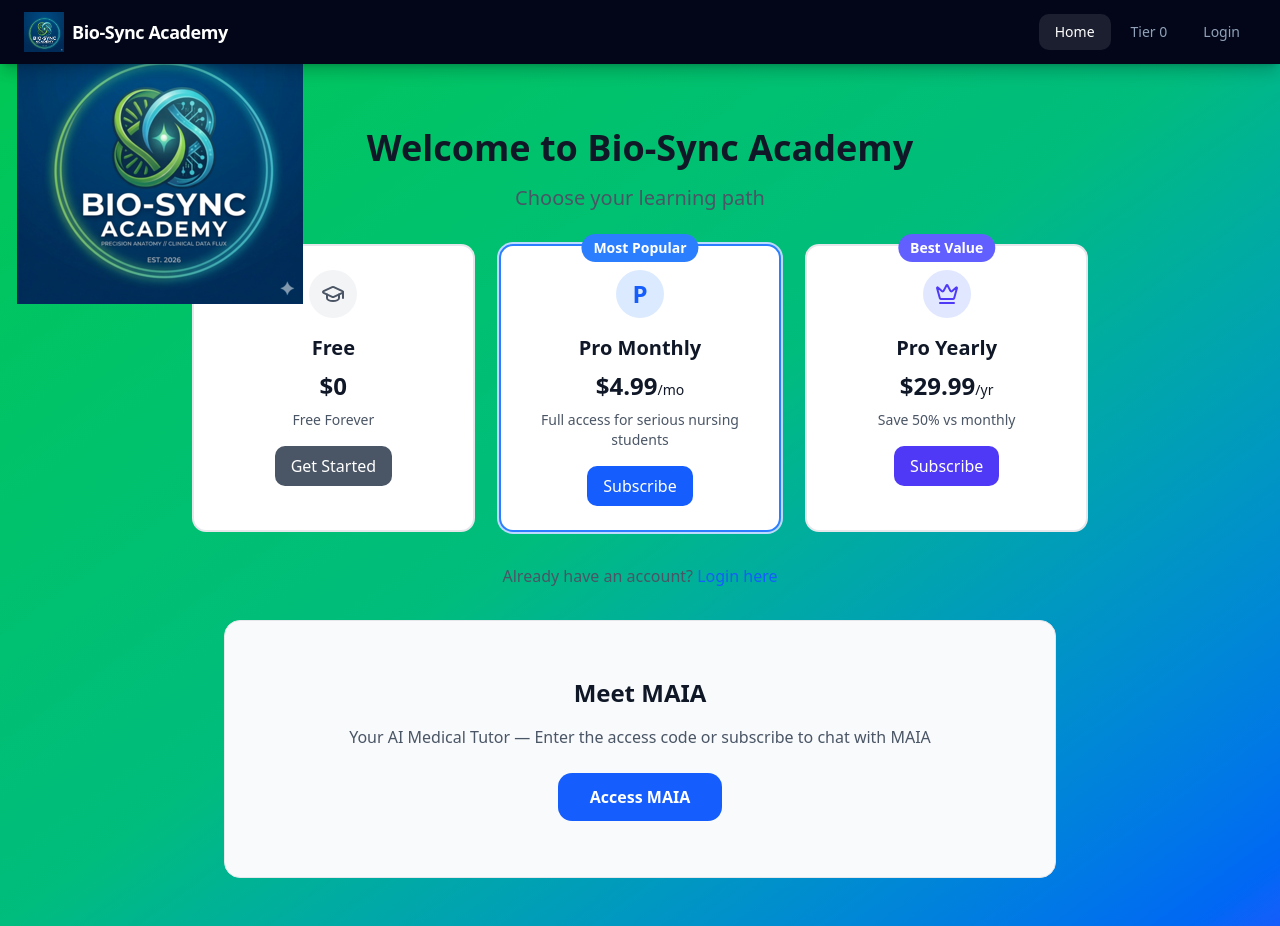
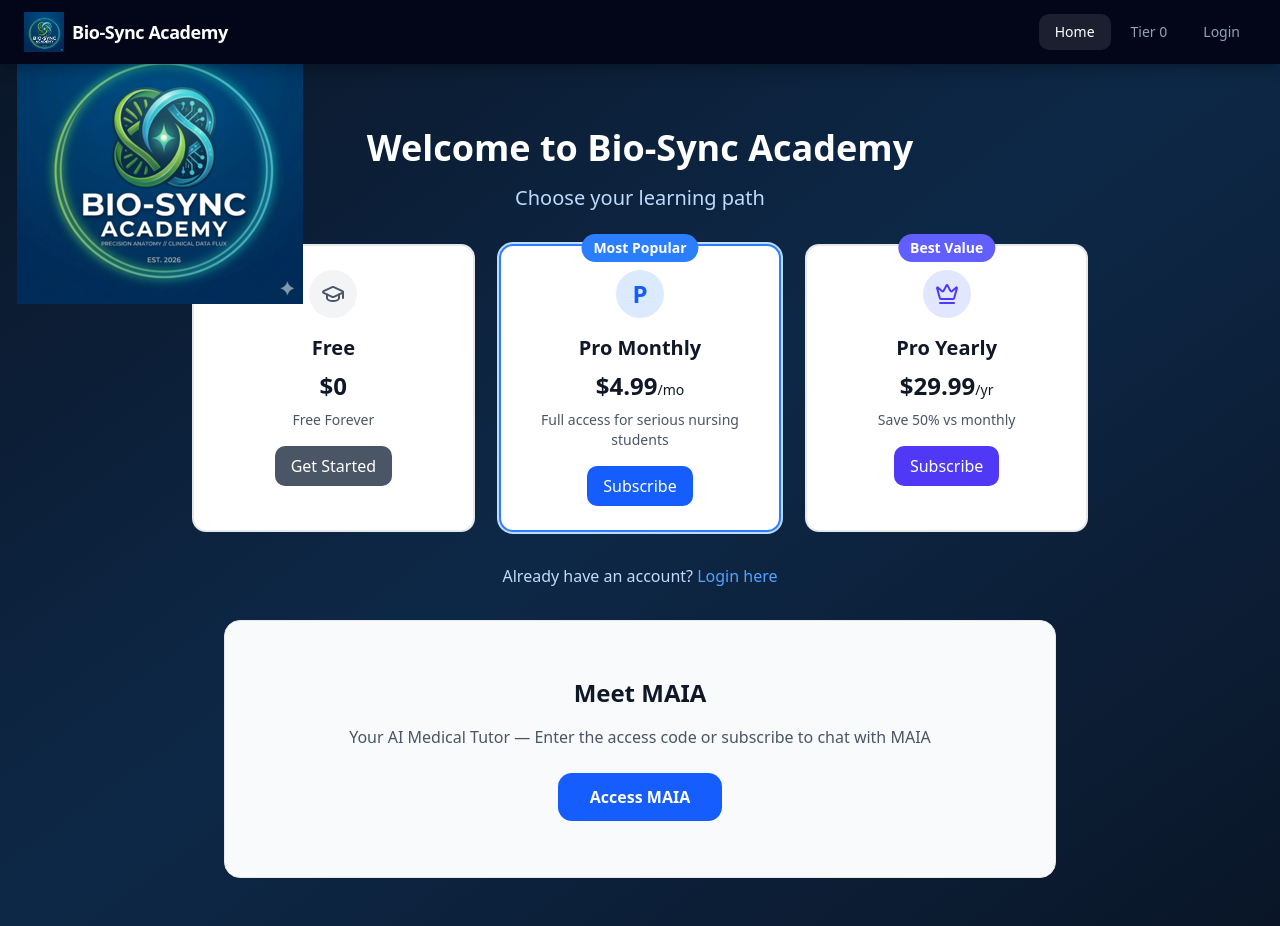
Before and after one commit to lewyman/End-game, a React (Vite) app in the folder frontend/: page / in a window 1280 px wide. Built offline with nearby package versions, Linux system fonts and the light colour scheme.

Commit message:
Dark navy background matching logo, white text for visibility

```diff
--- a/frontend/src/pages/Home.tsx
+++ b/frontend/src/pages/Home.tsx
@@ -41,7 +41,7 @@ export default function Home() {
   };
 
   return (
-    <div className="min-h-screen pt-24 bg-gradient-to-br from-green-500 via-emerald-500 to-blue-600 flex flex-col relative">
+    <div className="min-h-screen pt-24 bg-gradient-to-br from-[#0a1628] via-[#0d2847] to-[#0a1628] flex flex-col relative">
       {/* Logo - Upper Left */}
       <div className="absolute top-4 left-4 z-10">
         <Link to="/">
@@ -57,8 +57,8 @@ export default function Home() {
       <div className="flex-1 flex items-center justify-center p-8">
         <div className="w-full max-w-4xl">
           <div className="text-center mb-8">
-            <h1 className="text-4xl font-bold text-gray-900 mb-4">Welcome to Bio-Sync Academy</h1>
-            <p className="text-xl text-gray-600">Choose your learning path</p>
+            <h1 className="text-4xl font-bold text-white mb-4">Welcome to Bio-Sync Academy</h1>
+            <p className="text-xl text-blue-200">Choose your learning path</p>
           </div>
 
           <div className="grid grid-cols-1 md:grid-cols-3 gap-6">
@@ -109,9 +109,9 @@ export default function Home() {
           </div>
 
           <div className="text-center mt-8">
-            <p className="text-gray-600">
+            <p className="text-blue-200">
               Already have an account?{" "}
-              <Link to="/login" className="text-blue-600 hover:underline">Login here</Link>
+              <Link to="/login" className="text-blue-400 hover:underline">Login here</Link>
             </p>
           </div>
         </div>
```
